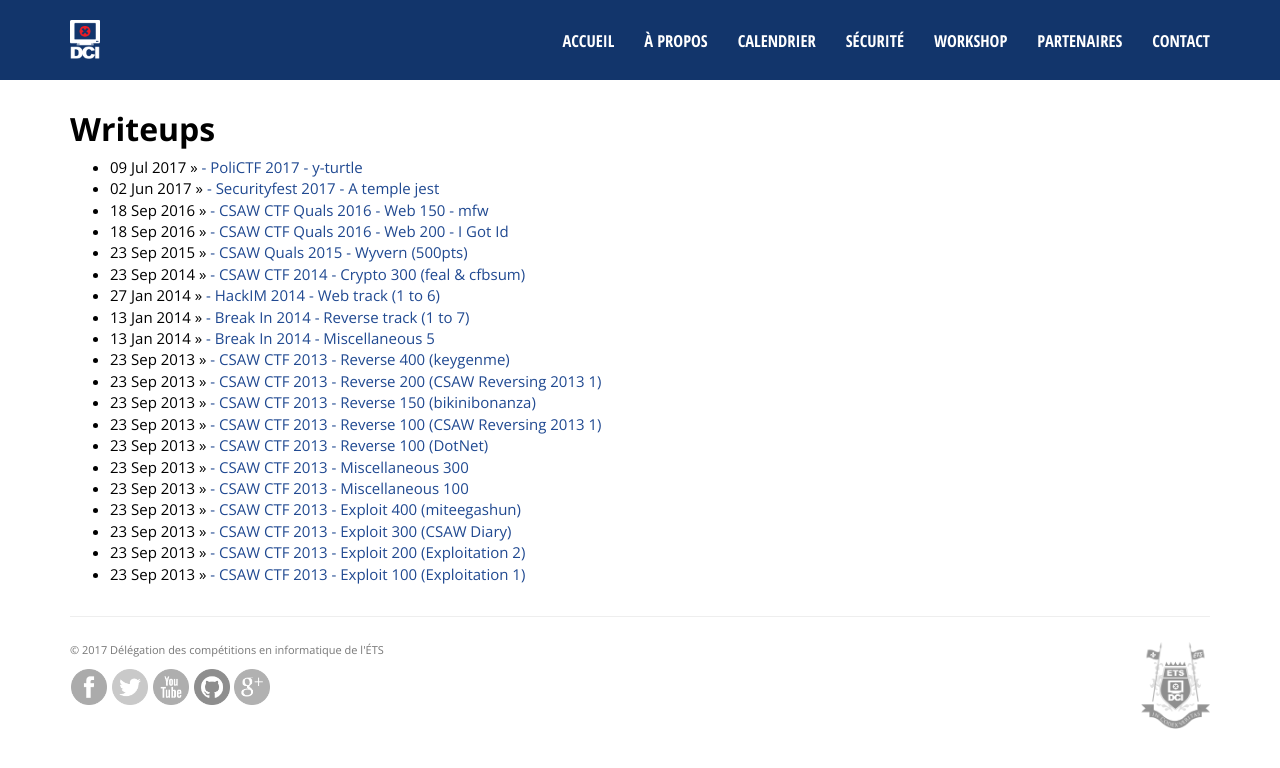
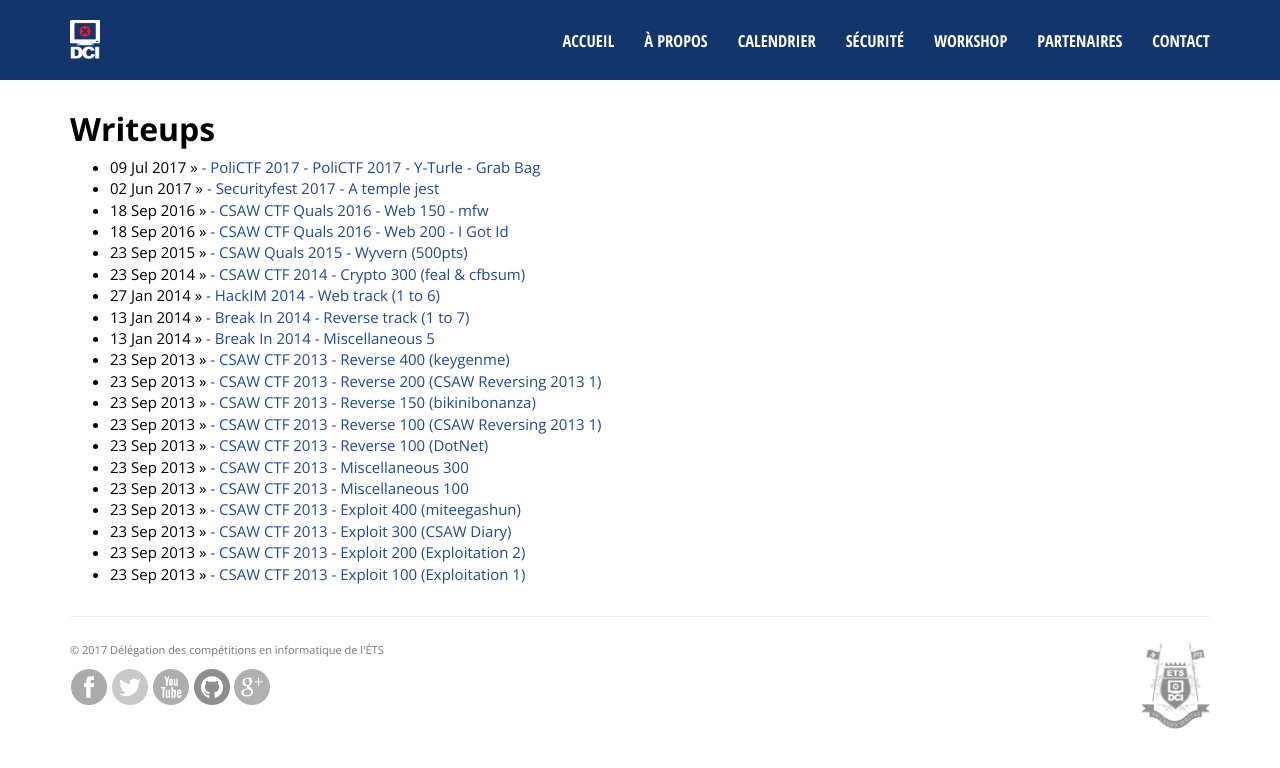
Before and after one commit to dciets/dciets.github.io, a Jekyll site: the page built from writeups/index.html, in a window 1280 px wide. Shown: the top 768 px of the page. Built offline with Jekyll 4.4.1, drawn with Linux system fonts in a browser that asks for light colours.

Commit message:
y-turtle formatting

```diff
--- a/writeups/_posts/2017-07-09-polictf-2017-y-turtle.markdown
+++ b/writeups/_posts/2017-07-09-polictf-2017-y-turtle.markdown
@@ -1,10 +1,9 @@
 ---
 layout: post
 ctf: "PoliCTF 2017"
-title: "y-turtle"
+title: "PoliCTF 2017 - Y-Turle - Grab Bag"
 ---
 
-# PoliCTF 2017 - Y-Turle - Grab Bag
 >A new cyber-artistic collective had fun experimenting with metaprogramming and domain specific languages. Here thre is a first, broken, implementation of a Turtle graphic engine.
 >http://yturtle.chall.polictf.it
 
```
